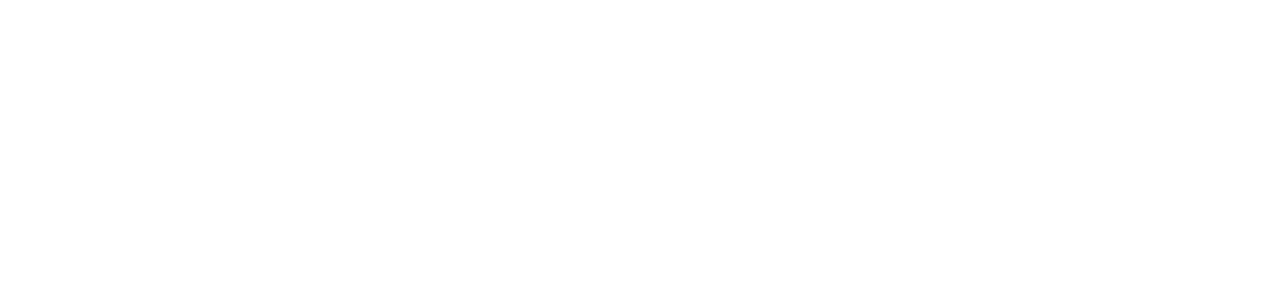
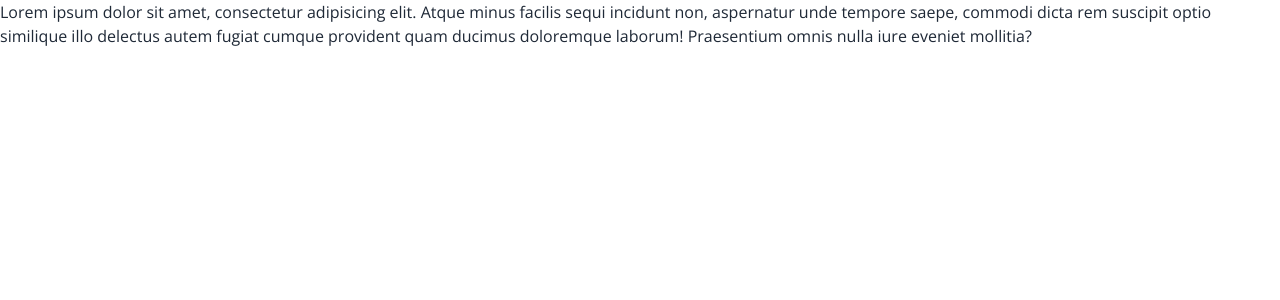
Before and after one commit to AktherHosen/BlogNest-client, a React (Vite) app: page / in a window 1280 px wide. Shown: the top 300 px of the page. Built offline with nearby package versions, Linux system fonts and the light colour scheme; a web font is replaced by a local one.

Commit message:
Basic router setup with folder structure added

```diff
--- a/src/index.css
+++ b/src/index.css
@@ -1,4 +1,5 @@
 @import url("https://fonts.googleapis.com/css2?family=Open+Sans:ital,wght@0,300..800;1,300..800&family=SUSE:wght@100..800&display=swap");
+
 @tailwind base;
 @tailwind components;
 @tailwind utilities;
--- /dev/null
+++ b/src/layout/Main.jsx
@@ -0,0 +1,12 @@
+import React from "react";
+import { Outlet } from "react-router-dom";
+
+const Main = () => {
+  return (
+    <div className="font-sans">
+      <Outlet />
+    </div>
+  );
+};
+
+export default Main;
--- /dev/null
+++ b/src/pages/Authentication/Login.jsx
@@ -0,0 +1,11 @@
+import React from "react";
+
+const Login = () => {
+  return (
+    <div>
+      <h1>Login</h1>
+    </div>
+  );
+};
+
+export default Login;
--- /dev/null
+++ b/src/pages/Authentication/Registration.jsx
@@ -0,0 +1,11 @@
+import React from "react";
+
+const Registration = () => {
+  return (
+    <div>
+      <h1>Registration</h1>
+    </div>
+  );
+};
+
+export default Registration;
--- /dev/null
+++ b/src/pages/Home.jsx
@@ -0,0 +1,17 @@
+import React from "react";
+
+const Home = () => {
+  return (
+    <div>
+      <h1>
+        Lorem ipsum dolor sit amet, consectetur adipisicing elit. Atque minus
+        facilis sequi incidunt non, aspernatur unde tempore saepe, commodi dicta
+        rem suscipit optio similique illo delectus autem fugiat cumque provident
+        quam ducimus doloremque laborum! Praesentium omnis nulla iure eveniet
+        mollitia?
+      </h1>
+    </div>
+  );
+};
+
+export default Home;
--- /dev/null
+++ b/src/provider/AuthProvider.jsx
@@ -0,0 +1,10 @@
+import React, { createContext } from "react";
+export const AuthContext = createContext(null);
+const AuthProvider = ({ children }) => {
+  const authInfo = {};
+  return (
+    <AuthContext.Provider value={authInfo}>{children}</AuthContext.Provider>
+  );
+};
+
+export default AuthProvider;
--- /dev/null
+++ b/src/routes/Routes.jsx
@@ -0,0 +1,28 @@
+import Home from "../pages/Home";
+import Main from "../layout/Main";
+import { createBrowserRouter } from "react-router-dom";
+import Login from "../pages/Authentication/Login";
+import Registration from "../pages/Authentication/Registration";
+
+const router = createBrowserRouter([
+  {
+    path: "/",
+    element: <Main />,
+    children: [
+      {
+        index: true,
+        element: <Home />,
+      },
+      {
+        path: "/login",
+        element: <Login />,
+      },
+      {
+        path: "/registration",
+        element: <Registration />,
+      },
+    ],
+  },
+]);
+
+export default router;
```
Also changed, not shown: src/main.jsx (+11 -3 lines).
